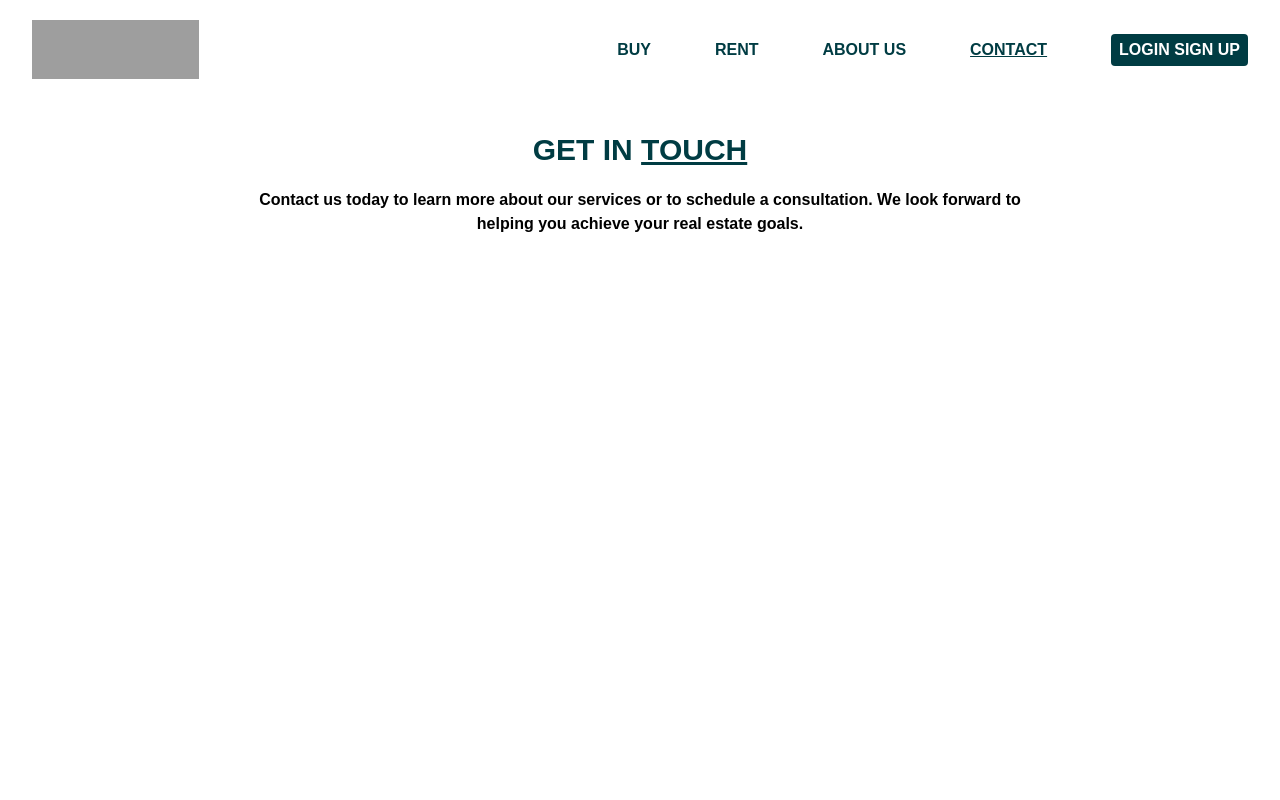
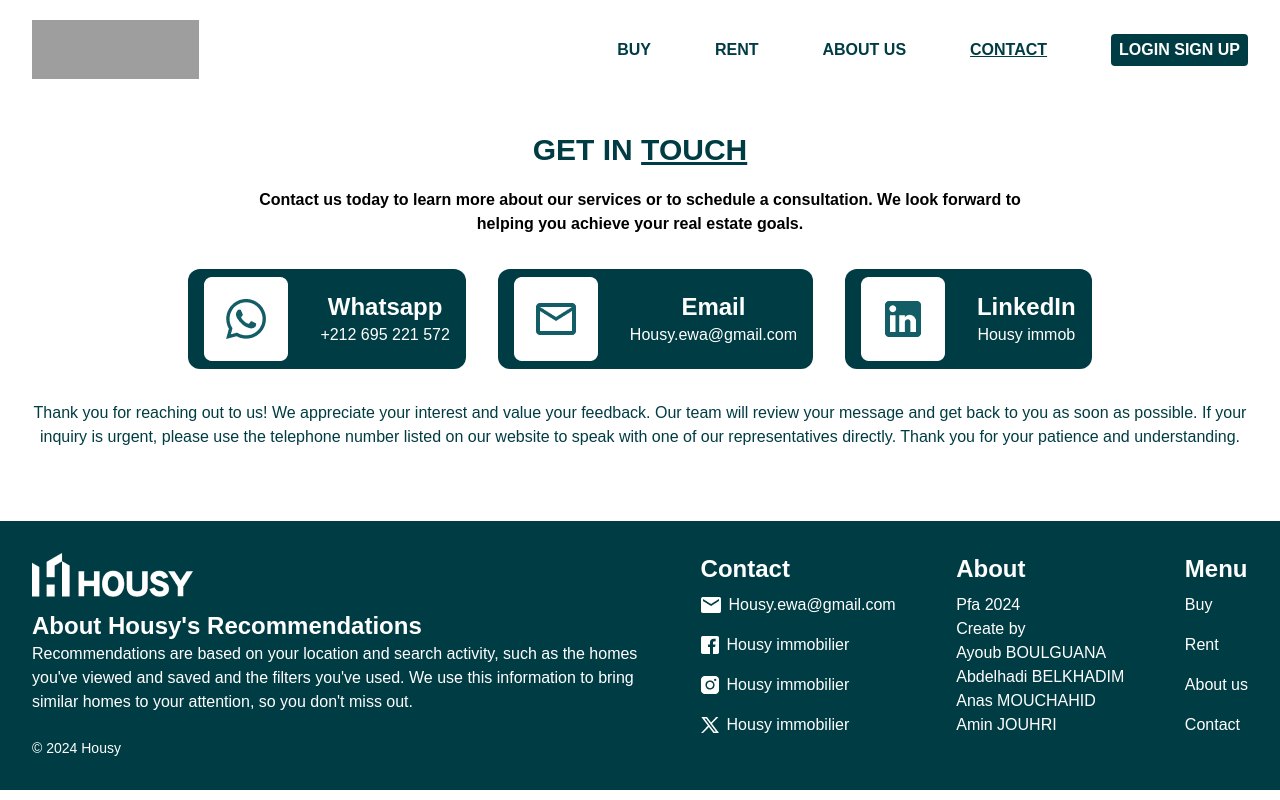
Before and after one commit to AyoubBoulguana/Pfa, a Flask app: page /contact_us in a window 1280 px wide. Run offline with Flask 3, Linux system fonts and the light colour scheme; style sheets or scripts are compiled from the project's sources; some libraries are stand-ins or nearby versions; grey boxes are pictures that could not be loaded.

Commit message:
Contact us , about us page changes

```diff
--- a/templates/contact us.html
+++ b/templates/contact us.html
@@ -100,6 +100,108 @@
         goals.
       </p>
     </section>
+    <div class="sm:flex justify-center space-y-4 sm:space-y-0 sm:space-x-8">
+      <div
+        class="bg-customGreen flex items-center space-x-8 px-4 py-2 rounded-xl"
+      >
+        <div><img src="/static/images/whatsapp_icon.png" alt="" /></div>
+        <div class="text-center">
+          <h2 class="text-white font-bold text-2xl">Whatsapp</h2>
+          <p class="text-white">+212 695 221 572</p>
+        </div>
+      </div>
+      <div
+        class="bg-customGreen flex items-center space-x-8 px-4 py-2 rounded-xl"
+      >
+        <div><img src="/static/images/email_icom.png" alt="" /></div>
+        <div class="text-center">
+          <h2 class="text-white font-bold text-2xl">Email</h2>
+          <p class="text-white">Housy.ewa@gmail.com</p>
+        </div>
+      </div>
+      <div
+        class="bg-customGreen flex items-center space-x-8 px-4 py-2 rounded-xl"
+      >
+        <div><img src="/static/images/linkedin_icon.png" alt="" /></div>
+        <div class="text-center">
+          <h2 class="text-white font-bold text-2xl">LinkedIn</h2>
+          <p class="text-white">Housy immob</p>
+        </div>
+      </div>
+    </div>
+    <p class="text-customGreen text-center px-8 py-8">
+      Thank you for reaching out to us! We appreciate your interest and value
+      your feedback. Our team will review your message and get back to you as
+      soon as possible. If your inquiry is urgent, please use the telephone
+      number listed on our website to speak with one of our representatives
+      directly. Thank you for your patience and understanding.
+    </p>
+    <footer
+      class="bg-customGreen flex flex-col space-y-4 sm:space-y-0 sm:flex-row justify-between p-8 mt-[40px]"
+    >
+      <div class="w-1/2">
+        <img src="/static/images/image 3.png" alt="Housy Logo" />
+        <h2 class="font-bold text-white text-2xl">
+          About Housy's Recommendations
+        </h2>
+        <p class="text-white">
+          Recommendations are based on your location and search activity, such
+          as the homes you've viewed and saved and the filters you've used. We
+          use this information to bring similar homes to your attention, so you
+          don't miss out.
+        </p>
+        <p class="text-white text-sm mt-6">&copy; 2024 Housy</p>
+      </div>
+      <div class="space-y-2">
+        <h2 class="font-bold text-white text-2xl">Contact</h2>
+        <ul class="space-y-4 text-white">
+          <li class="flex items-center">
+            <img src="/static/images/email.png" alt="Email Icon" class="mr-2" />
+            <span>Housy.ewa@gmail.com</span>
+          </li>
+          <li class="flex items-center">
+            <img
+              src="/static/images/facebook.png"
+              alt="Facebook Icon"
+              class="mr-2"
+            />
+            <span>Housy immobilier</span>
+          </li>
+          <li class="flex items-center">
+            <img
+              src="/static/images/instagram.png"
+              alt="Instagram Icon"
+              class="mr-2"
+            />
+            <span>Housy immobilier</span>
+          </li>
+          <li class="flex items-center">
+            <img src="/static/images/x.png" alt="X Icon" class="mr-2" />
+            <span>Housy immobilier</span>
+          </li>
+        </ul>
+      </div>
+      <div class="space-y-2">
+        <h2 class="font-bold text-white text-2xl">About</h2>
+        <p class="text-white">
+          Pfa 2024 <br />
+          Create by <br />
+          Ayoub BOULGUANA <br />
+          Abdelhadi BELKHADIM <br />
+          Anas MOUCHAHID <br />
+          Amin JOUHRI
+        </p>
+      </div>
+      <div class="space-y-2">
+        <h2 class="font-bold text-white text-2xl">Menu</h2>
+        <ul class="space-y-4 text-white">
+          <li>Buy</li>
+          <li>Rent</li>
+          <li>About us</li>
+          <li>Contact</li>
+        </ul>
+      </div>
+    </footer>
 
     <script src="/static/index.js"></script>
     <script>
```
Also changed, not shown: templates/About us.html (+193 -56 lines), instance/users.db, static/images/email_icom.png (added), static/images/linkedin_icon.png (added), static/images/whatsapp_icon.png (added).
